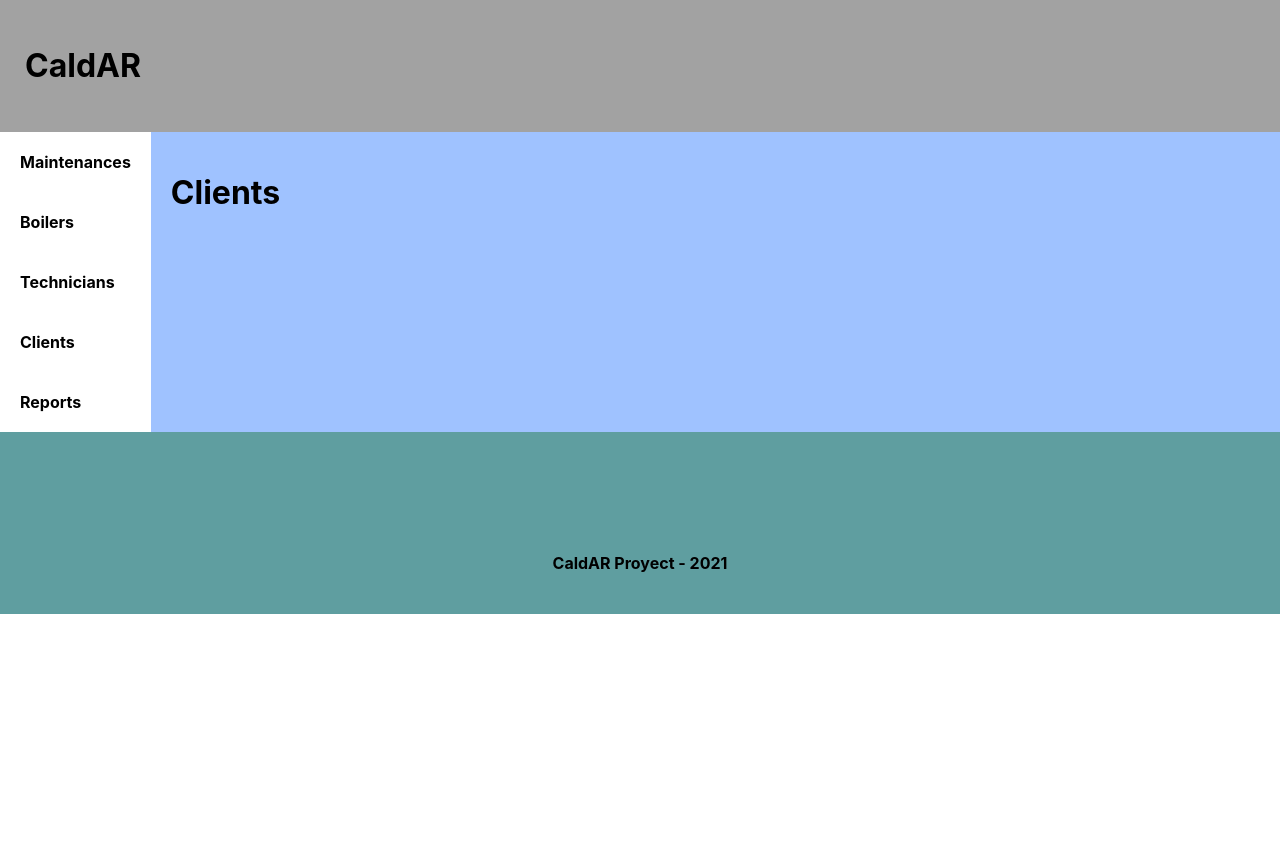
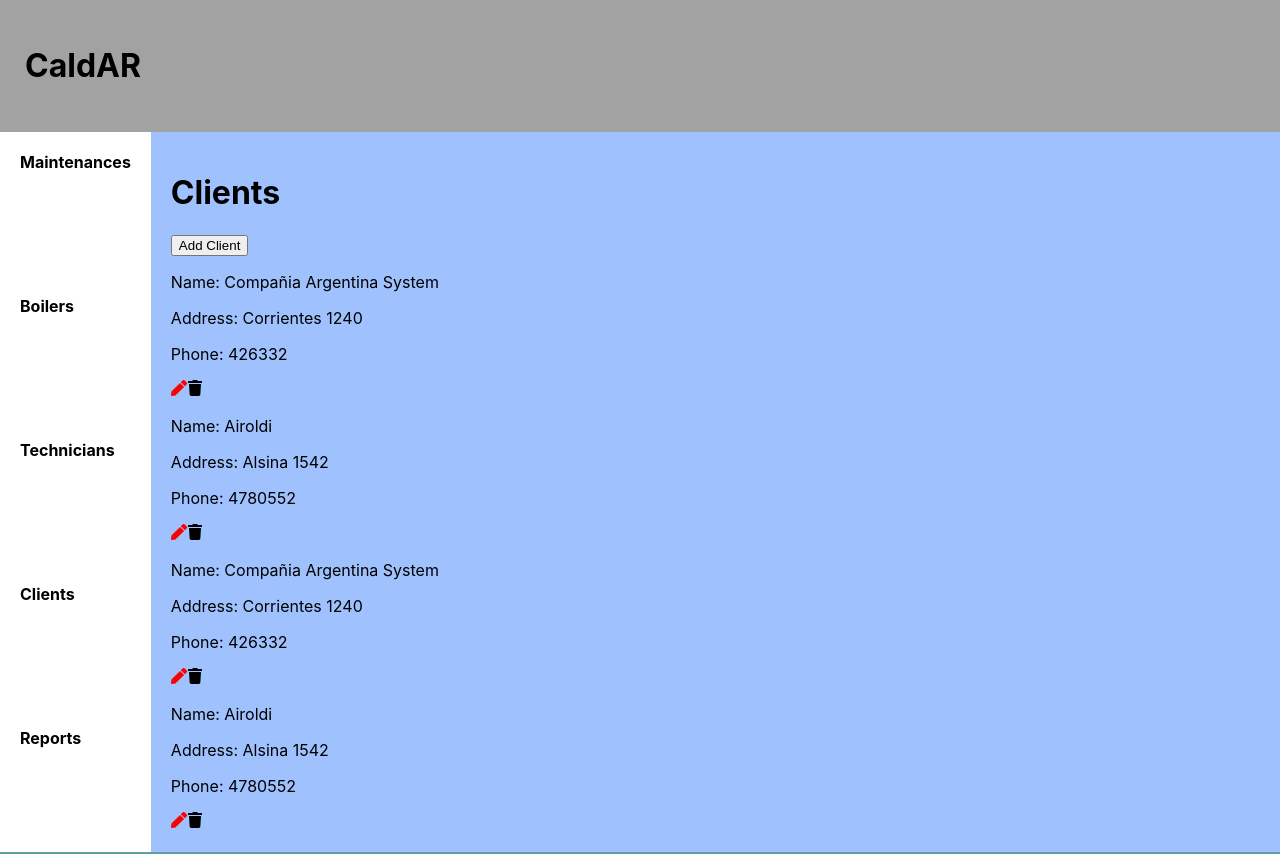
Before and after one commit to GonzaloDeCastro/FrontendCaldAR, a React (Create React App) app: page /clients in a window 1280 px wide. Shown: the top 854 px of the page. Before the commit the page ends 800 px from the top, so only its background shows below. Built offline with nearby package versions, Linux system fonts and the light colour scheme; the HTML template or start-up script is replaced by a standard one.

Commit message:
Se agrega ABM a clientes

```diff
--- a/package.json
+++ b/package.json
@@ -8,8 +8,10 @@
     "@testing-library/user-event": "^12.8.3",
     "react": "^17.0.2",
     "react-dom": "^17.0.2",
+    "react-icons": "^4.3.1",
     "react-router-dom": "^5.3.0",
     "react-scripts": "4.0.3",
+    "uuid": "^8.3.2",
     "web-vitals": "^1.1.2"
   },
   "scripts": {
--- /dev/null
+++ b/src/Clients/AddClient.jsx
@@ -0,0 +1,7 @@
+import React from 'react';
+import { ClientForm } from './ClientForm';
+
+export const AddClient = (props) => {
+  const { onAddClient } = props;
+  return <ClientForm onSubmitForm={onAddClient} />;
+};
--- /dev/null
+++ b/src/Clients/ClientForm.jsx
@@ -0,0 +1,57 @@
+import React, { useEffect, useState } from 'react';
+
+export const ClientForm = (props) => {
+  const { onSubmitForm, client } = props;
+  const [company, setCompany] = useState(client ? client.company : '');
+  const [address, setAddress] = useState(client ? client.address : '');
+  const [phone, setPhone] = useState(client ? client.phone : '');
+
+  const handleSubmit = (event) => {
+    event.preventDefault();
+    onSubmitForm({
+      id: client ? client.id : undefined,
+      company,
+      address,
+      phone
+    });
+    setCompany('');
+    setAddress('');
+    setPhone('');
+  };
+
+  useEffect(() => {
+    setCompany(client ? client.company : '');
+    setAddress(client ? client.address : '');
+    setPhone(client ? client.phone : '');
+  }, [client]);
+
+  return (
+    <form onSubmit={handleSubmit} className='mt-3'>
+      <input
+        type='text'
+        company='company'
+        placeholder='Name'
+        className='form-control mb-3'
+        onChange={(e) => setCompany(e.target.value)}
+        value={company}
+      />
+      <input
+        type='text'
+        company='address'
+        placeholder='Address'
+        className='form-control mb-3'
+        onChange={(e) => setAddress(e.target.value)}
+        value={address}
+      />
+      <input
+        type='number'
+        company='phone'
+        placeholder='Phone'
+        className='form-control mb-3'
+        onChange={(e) => setPhone(e.target.value)}
+        value={phone}
+      />
+      <button type='submit'>Confirm</button>
+    </form>
+  );
+};
--- /dev/null
+++ b/src/Clients/ClientsList.jsx
@@ -0,0 +1,18 @@
+import React from 'react';
+import { ClientItem } from './userClient';
+
+export const ClientsList = (props) => {
+  const { clientList, onDelete, onEdit } = props;
+  return (
+    <div>
+      {clientList.map((client) => (
+        <ClientItem
+          key={client.id}
+          clientToShow={client}
+          onDelete={onDelete}
+          onEdit={onEdit}
+        />
+      ))}
+    </div>
+  );
+};
--- /dev/null
+++ b/src/Clients/EditClient.jsx
@@ -0,0 +1,7 @@
+import React from 'react';
+import { ClientForm } from './ClientForm';
+
+export const EditClient = (prop) => {
+  const { onEditClient, clientToEdit } = prop;
+  return <ClientForm onSubmitForm={onEditClient} client={clientToEdit} />;
+};
--- /dev/null
+++ b/src/Clients/HeaderClient.jsx
@@ -0,0 +1,34 @@
+import React from 'react';
+import { AddClient } from './AddClient';
+import { EditClient } from './EditClient';
+
+export const HeaderClient = (props) => {
+  const {
+    showClientForm,
+    setShowClientForm,
+    onAddClient,
+    clientToEdit,
+    onEditClient
+  } = props;
+  return (
+    <div>
+      <h1>Clients</h1>
+      <button
+        className='btn btn-primary'
+        onClick={() =>
+          setShowClientForm({ show: !showClientForm.show, mode: 'Add' })
+        }
+      >
+        {showClientForm.show ? 'Cancel' : 'Add Client'}
+      </button>
+
+      {showClientForm.show ? (
+        showClientForm.mode === 'Add' ? (
+          <AddClient onAddClient={onAddClient} />
+        ) : (
+          <EditClient onEditClient={onEditClient} clientToEdit={clientToEdit} />
+        )
+      ) : undefined}
+    </div>
+  );
+};
--- a/src/Clients/index.jsx
+++ b/src/Clients/index.jsx
@@ -1,7 +1,50 @@
-import React from 'react';
+import React, { useState } from 'react';
+import { clients as initalClients } from '../Mocks/clients.json';
+import { HeaderClient } from './HeaderClient';
+import { ClientsList } from './ClientsList';
+import { v4 as uuidv4 } from 'uuid';
 
 const Clients = () => {
-  return <h1>Clients</h1>;
+  const [showForm, setShowForm] = useState({ show: false, mode: 'Add' });
+  const [clients, setclients] = useState(initalClients);
+  const [clientToEdit, setClientToEdit] = useState(undefined);
+
+  const handleEditClick = (client) => {
+    setClientToEdit(client);
+    setShowForm({ show: true, mode: 'Edit' });
+  };
+
+  const handleAddClient = (client) => {
+    client.id = uuidv4();
+    setclients([...clients, client]);
+  };
+
+  const handleDeleteClient = (id) => {
+    const newClients = clients.filter((client) => client.id !== id);
+    setclients(newClients);
+  };
+
+  const handleEditClient = (client) => {
+    const newClients = clients.map((x) => (x.id === client.id ? client : x));
+    setclients(newClients);
+  };
+
+  return (
+    <div className='m-3'>
+      <HeaderClient
+        showClientForm={showForm}
+        setShowClientForm={setShowForm}
+        onAddClient={handleAddClient}
+        onEditClient={handleEditClient}
+        clientToEdit={clientToEdit}
+      />
+      <ClientsList
+        clientList={clients}
+        onDelete={handleDeleteClient}
+        onEdit={handleEditClick}
+      />
+    </div>
+  );
 };
 
 export default Clients;
--- /dev/null
+++ b/src/Clients/userClient.jsx
@@ -0,0 +1,21 @@
+import React from 'react';
+import { FaTrash as DeleteIcon, FaPen as EditIcon } from 'react-icons/fa';
+
+export const ClientItem = (props) => {
+  const { clientToShow, onDelete, onEdit } = props;
+  return (
+    <div className='border border-secondary my-2'>
+      <p>Name: {clientToShow.company}</p>
+      <p>Address: {clientToShow.address}</p>
+      <p>Phone: {clientToShow.phone}</p>
+      <EditIcon
+        onClick={() => onEdit(clientToShow)}
+        style={{ cursor: 'pointer', color: 'red' }}
+      />
+      <DeleteIcon
+        onClick={() => onDelete(clientToShow.id)}
+        style={{ cursor: 'pointer' }}
+      />
+    </div>
+  );
+};
--- /dev/null
+++ b/src/Mocks/clients.json
@@ -0,0 +1,40 @@
+{
+  "clients": [
+    {
+      "company": "Compañia Argentina System ",
+      "address": "Corrientes 1240",
+      "phone": "426332",
+      "boilerA": "4",
+      "email": "compañia@argentinasystem.com",
+      "reminder": false,
+      "id": 1
+    },
+    {
+      "company": "Airoldi",
+      "address": "Alsina 1542",
+      "phone": "4780552",
+      "boilerA": "3",
+      "email": "airoldi@repuestos.com",
+      "reminder": false,
+      "id": 2
+    },
+    {
+      "company": "Compañia Argentina System ",
+      "address": "Corrientes 1240",
+      "phone": "426332",
+      "boilerA": "4",
+      "email": "compañia@argentinasystem.com",
+      "reminder": false,
+      "id": 1
+    },
+    {
+      "company": "Airoldi",
+      "address": "Alsina 1542",
+      "phone": "4780552",
+      "boilerA": "3",
+      "email": "airoldi@repuestos.com",
+      "reminder": false,
+      "id": 2
+    }
+  ]
+}
--- a/src/Routes.jsx
+++ b/src/Routes.jsx
@@ -1,4 +1,3 @@
-import React, { Fragment } from 'react';
 import { Switch, Route, Redirect } from 'react-router-dom';
 import Layout from './Shared/Layout';
 import Maintenances from './Maintenances';
@@ -10,6 +9,7 @@ import Reports from './Reports';
 const Routes = () => {
   return (
     <Switch>
+      <Redirect exact push from='/' to='/maintenances' />
       <Route path='/maintenances'>
         <Layout>
           <Maintenances />
```
Also changed, not shown: 1 other file (tests, documents, lock files or other folders).
